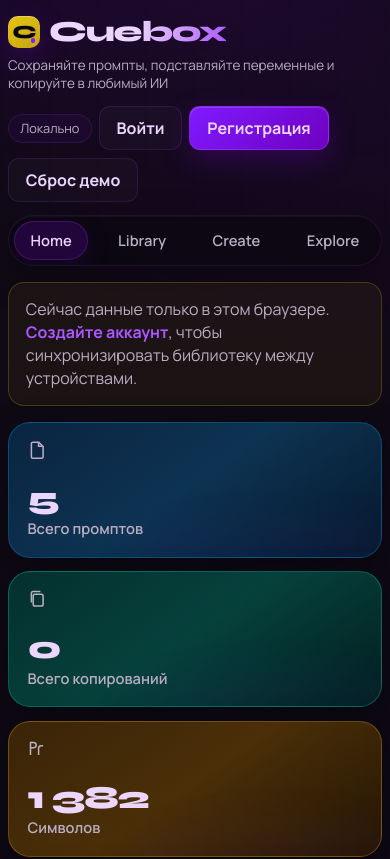
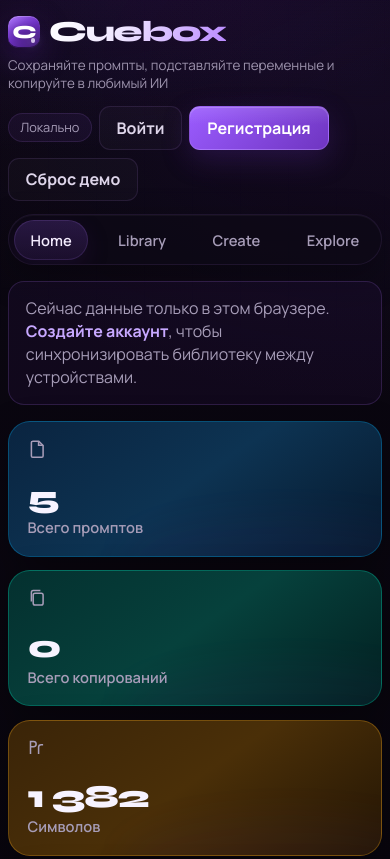
Before and after one commit to imtrtd/cuebox, a Next.js app: page / in a window 390 px wide. Shown: the top 859 px of the page. Built offline with nearby package versions, Linux system fonts and the light colour scheme; no server answers.

Commit message:
feat: add Cuebox app icon (#26)
skip

```diff
--- a/src/app/brand.css
+++ b/src/app/brand.css
@@ -1,147 +1,391 @@
-/* Cuebox × I'm Trying To Design — product identity layer */
+/* Cuebox × I'm Trying To Design — product identity layer
+   Keeps the existing component structure while replacing the cyan/magenta
+   cyber aesthetic with a quieter deep-violet design system. */
 
 :root {
-  --void: #0B0710;
-  --paper: #100A16;
-  --ink: #EDD6FE;
-  --ink-soft: #B9AEC2;
-  --mist: #37055C;
+  --void: #050309;
+  --paper: #09060f;
+  --ink: #f7f3ff;
+  --ink-soft: #a79db8;
+  --mist: #21162f;
 
-  --accent: #801AFF;
-  --accent-deep: #6E01C0;
-  --accent-text: #AB57FF;
-  --magenta: #AB57FF;
-  --violet: #7F14E9;
-  --amber: #E4C316;
+  --accent: #9b5cff;
+  --accent-deep: #5a23a7;
+  --accent-text: #c7a8ff;
+  --magenta: #c45cff;
+  --violet: #7b3cff;
+  --amber: #f2b84b;
   --danger: #ff6685;
 
-  --glass-soft: rgba(128, 26, 255, 0.035);
-  --glass: rgba(128, 26, 255, 0.065);
-  --glass-strong: rgba(171, 87, 255, 0.11);
-  --panel: rgba(20, 10, 30, 0.78);
-  --panel-strong: rgba(27, 12, 40, 0.94);
-  --panel-solid: #160D20;
+  --glass-soft: rgba(157, 92, 255, 0.035);
+  --glass: rgba(157, 92, 255, 0.065);
+  --glass-strong: rgba(183, 132, 255, 0.11);
+  --panel: rgba(15, 9, 23, 0.78);
+  --panel-strong: rgba(18, 11, 28, 0.94);
+  --panel-solid: #120b1c;
 
-  --line: rgba(171, 87, 255, 0.13);
-  --line-strong: rgba(171, 87, 255, 0.27);
-  --accent-soft: rgba(128, 26, 255, 0.11);
-  --accent-line: rgba(128, 26, 255, 0.24);
-  --accent-edge: rgba(171, 87, 255, 0.52);
-  --ink-veil: rgba(11, 7, 16, 0.62);
-  --ink-veil-soft: rgba(11, 7, 16, 0.38);
+  --line: rgba(183, 132, 255, 0.13);
+  --line-strong: rgba(183, 132, 255, 0.27);
+  --accent-soft: rgba(155, 92, 255, 0.11);
+  --accent-line: rgba(155, 92, 255, 0.24);
+  --accent-edge: rgba(177, 120, 255, 0.52);
+  --ink-veil: rgba(5, 3, 9, 0.62);
+  --ink-veil-soft: rgba(5, 3, 9, 0.38);
 
   --shadow: 0 24px 70px rgba(0, 0, 0, 0.46);
   --shadow-soft: 0 12px 36px rgba(0, 0, 0, 0.3);
   --shadow-lift: 0 30px 80px rgba(0, 0, 0, 0.55);
-  --glow: 0 0 0 1px rgba(171, 87, 255, 0.08), 0 10px 34px rgba(110, 1, 192, 0.2);
-  --glow-strong: 0 0 0 1px rgba(171, 87, 255, 0.16), 0 14px 46px rgba(128, 26, 255, 0.3);
-  --glow-magenta: 0 12px 40px rgba(127, 20, 233, 0.24);
+  --glow: 0 0 0 1px rgba(174, 117, 255, 0.08), 0 10px 34px rgba(92, 38, 166, 0.2);
+  --glow-strong: 0 0 0 1px rgba(194, 153, 255, 0.16), 0 14px 46px rgba(111, 49, 199, 0.3);
+  --glow-magenta: 0 12px 40px rgba(154, 72, 214, 0.24);
 
   --radius: 18px;
   --radius-sm: 12px;
 }
 
-html { background: var(--void); }
+html {
+  background: var(--void);
+}
 
 body {
-  color: var(--ink);
   background:
-    radial-gradient(900px 560px at 8% -10%, rgba(110, 1, 192, 0.22), transparent 62%),
-    radial-gradient(780px 520px at 94% 4%, rgba(55, 5, 92, 0.22), transparent 62%),
-    radial-gradient(680px 420px at 50% 108%, rgba(128, 26, 255, 0.12), transparent 64%),
-    linear-gradient(165deg, #100A16 0%, #0D0812 48%, #0B0710 100%);
+    radial-gradient(900px 560px at 8% -10%, rgba(110, 47, 196, 0.22), transparent 62%),
+    radial-gradient(780px 520px at 94% 4%, rgba(72, 31, 128, 0.16), transparent 62%),
+    radial-gradient(680px 420px at 50% 108%, rgba(155, 92, 255, 0.12), transparent 64%),
+    linear-gradient(165deg, #0b0712 0%, #08050d 48%, #050309 100%);
 }
 
 body::before {
   inset: 0;
-  opacity: 0.24;
+  opacity: 0.28;
   transform: none;
   mask-image: linear-gradient(to bottom, rgba(0,0,0,.75), transparent 82%);
   background-image:
-    linear-gradient(rgba(171,87,255,.05) 1px, transparent 1px),
-    linear-gradient(90deg, rgba(171,87,255,.05) 1px, transparent 1px);
+    linear-gradient(rgba(176, 126, 255, 0.055) 1px, transparent 1px),
+    linear-gradient(90deg, rgba(176, 126, 255, 0.055) 1px, transparent 1px);
   background-size: 72px 72px;
   animation: none;
 }
 
 body::after {
-  opacity: .15;
+  opacity: 0.18;
   mix-blend-mode: soft-light;
-  background-image: repeating-linear-gradient(to bottom, rgba(255,255,255,.016) 0 1px, transparent 1px 4px);
+  background-image:
+    radial-gradient(circle at 50% 0%, rgba(255,255,255,.08), transparent 38%),
+    repeating-linear-gradient(to bottom, rgba(255,255,255,.018) 0 1px, transparent 1px 4px);
 }
 
-.app-shell { width: min(1360px, calc(100% - 3rem)); padding-top: 1.6rem; }
+.app-shell {
+  width: min(1360px, calc(100% - 3rem));
+  padding-top: 1.6rem;
+}
 
+/* Product mark: a compact cue / container monogram.
+   The existing SVG remains as a semantic fallback; CSS turns it into the new identity. */
 .brand-mark {
   width: 2.45rem;
   height: 2.45rem;
   isolation: isolate;
   border-radius: 12px;
-  background: linear-gradient(145deg, #E4C316 0%, #c7a90f 100%);
-  box-shadow: inset 0 1px 0 rgba(255,255,255,.28), 0 10px 30px rgba(128,26,255,.24);
+  background:
+    linear-gradient(145deg, rgba(255,255,255,.13), transparent 32%),
+    linear-gradient(145deg, #a76bff 0%, #7133c7 48%, #3d176f 100%);
+  box-shadow:
+    inset 0 1px 0 rgba(255,255,255,.22),
+    inset 0 -1px 0 rgba(22, 7, 41, .7),
+    0 10px 30px rgba(93, 39, 164, .34);
   transform: rotate(-2deg);
 }
-.brand-mark svg { opacity: 0; animation: none; }
+
+.brand-mark svg {
+  opacity: 0;
+  animation: none;
+}
+
 .brand-mark::before {
-  content: "C"; position:absolute; inset:0; z-index:2; display:grid; place-items:center;
-  color:#0B0710; font-family:var(--font-display); font-size:1.42rem; font-weight:900; line-height:1;
-  letter-spacing:-.08em; transform:translateX(-.02em);
+  content: "C";
+  position: absolute;
+  inset: 0;
+  z-index: 2;
+  display: grid;
+  place-items: center;
+  color: #fff;
+  font-family: var(--font-display);
+  font-size: 1.42rem;
+  font-weight: 800;
+  line-height: 1;
+  letter-spacing: -0.08em;
+  text-shadow: 0 2px 12px rgba(20, 4, 39, .55);
+  transform: translateX(-.02em);
 }
+
 .brand-mark::after {
-  inset:auto; right:.38rem; bottom:.42rem; width:.34rem; height:.34rem; border:0; border-radius:50%;
-  background:#801AFF; box-shadow:0 0 14px rgba(171,87,255,.9); opacity:1; animation:none;
+  inset: auto;
+  right: .38rem;
+  bottom: .42rem;
+  width: .34rem;
+  height: .34rem;
+  border: 0;
+  border-radius: 50%;
+  background: #e9d9ff;
+  box-shadow: 0 0 12px rgba(226, 204, 255, .9);
+  opacity: 1;
+  animation: none;
 }
+
 .brand {
-  font-size:clamp(2rem,3.4vw,2.7rem); font-weight:800; letter-spacing:-.055em;
-  background:linear-gradient(110deg,#EDD6FE 0%,#EDD6FE 48%,#AB57FF 100%);
-  -webkit-background-clip:text; background-clip:text; filter:none; animation:brand-in .65s var(--ease-out) both;
+  font-size: clamp(2rem, 3.4vw, 2.7rem);
+  font-weight: 800;
+  letter-spacing: -0.055em;
+  background: linear-gradient(110deg, #fff 0%, #eee4ff 42%, #b989ff 100%);
+  -webkit-background-clip: text;
+  background-clip: text;
+  filter: none;
+  animation: brand-in .65s var(--ease-out) both;
 }
-.tagline { max-width:31rem; margin-top:.48rem; color:#B9AEC2; font-size:.94rem; }
-.site-header { margin-bottom:1.5rem; }
-.site-nav-pill { padding:.3rem; border-color:rgba(171,87,255,.12); background:rgba(11,7,16,.72); box-shadow:inset 0 1px 0 rgba(255,255,255,.035),var(--shadow-soft); }
-.nav-tab { min-height:2.35rem; padding:.55rem 1.05rem; }
-.nav-tab.active { color:#EDD6FE; background:rgba(110,1,192,.24); box-shadow:inset 0 0 0 1px rgba(171,87,255,.2),0 8px 22px rgba(55,5,92,.28); }
 
-.toolbar,.sidebar,.main-pane,.folder-sidebar,.home-card,.dashboard-card,.explore-card,.auth-card,.modal-card {
-  border-color:var(--line); background-color:var(--panel); box-shadow:var(--shadow),inset 0 1px 0 rgba(255,255,255,.035);
+.tagline {
+  max-width: 31rem;
+  margin-top: .48rem;
+  color: #9d93ad;
+  font-size: .94rem;
 }
-.toolbar::before { display:none; }
-.search-field input,.field input,.field textarea,.field select,.sort-field select,.move-field select { border-color:rgba(171,87,255,.14); background:rgba(11,7,16,.72); }
-.search-field input:focus,.field input:focus,.field textarea:focus,.field select:focus,.sort-field select:focus,.move-field select:focus { border-color:#801AFF; box-shadow:0 0 0 3px rgba(128,26,255,.16); }
 
-.btn { min-height:2.45rem; border-radius:11px; font-weight:650; }
-.btn-primary { color:#EDD6FE; border-color:rgba(171,87,255,.3); background:linear-gradient(135deg,#801AFF 0%,#6E01C0 100%); box-shadow:0 10px 28px rgba(110,1,192,.3),inset 0 1px 0 rgba(255,255,255,.16); }
-.btn-primary::after { display:none; }
-.btn-primary:hover { filter:brightness(1.08); box-shadow:0 12px 36px rgba(128,26,255,.38),0 0 24px rgba(171,87,255,.12); }
-.btn-ghost { color:#EDD6FE; background:rgba(255,255,255,.025); border-color:rgba(171,87,255,.14); }
-.btn-ghost:hover { background:rgba(128,26,255,.1); border-color:rgba(171,87,255,.28); }
-.ai-folder.active,.kind-tab.active,.pill.active { border-color:rgba(171,87,255,.38); background:rgba(110,1,192,.16); }
-.sync-banner { border-color:rgba(228,195,22,.22); background:rgba(228,195,22,.055); }
+.site-header {
+  margin-bottom: 1.5rem;
+}
 
-::selection { color:#0B0710; background:#E4C316; }
-:focus-visible { outline:2px solid #AB57FF; outline-offset:3px; }
+.site-nav-pill {
+  padding: .3rem;
+  border-color: rgba(183, 132, 255, .1);
+  background: rgba(14, 9, 22, .7);
+  box-shadow: inset 0 1px 0 rgba(255,255,255,.035), var(--shadow-soft);
+}
 
-.auth-brand { position:relative; display:inline-flex; align-items:center; gap:.65rem; color:#EDD6FE; text-decoration:none; letter-spacing:-.04em; }
-.auth-brand::before { content:"C"; display:grid; place-items:center; width:2rem; height:2rem; border-radius:10px; color:#0B0710; font-family:var(--font-display); font-size:1.12rem; font-weight:900; background:#E4C316; box-shadow:0 8px 24px rgba(128,26,255,.25); }
-.auth-brand::after { content:""; position:absolute; left:1.42rem; top:1.45rem; width:.25rem; height:.25rem; border-radius:50%; background:#801AFF; box-shadow:0 0 9px rgba(171,87,255,.85); }
+.nav-tab {
+  min-height: 2.35rem;
+  padding: .55rem 1.05rem;
+}
 
-@media (max-width:900px) {
-  .app-shell { width:min(100% - 1.5rem,760px); padding-top:1rem; }
-  .site-header { gap:.8rem; }
-  .brand-mark { width:2.25rem; height:2.25rem; }
-  .brand { font-size:2.05rem; }
-  .tagline { font-size:.9rem; }
+.nav-tab.active {
+  color: #f5edff;
+  background: linear-gradient(180deg, rgba(150, 88, 245, .2), rgba(101, 49, 168, .16));
+  box-shadow: inset 0 0 0 1px rgba(181, 126, 255, .15), 0 8px 22px rgba(57, 24, 97, .22);
 }
-@media (max-width:640px) {
-  body::before { background-size:48px 48px; opacity:.16; }
-  .app-shell { width:calc(100% - 1rem); padding-bottom:1.25rem; }
-  .site-header { margin-bottom:1rem; }
-  .brand-row { gap:.55rem; }
-  .brand-mark { width:2rem; height:2rem; border-radius:10px; }
-  .brand-mark::before { font-size:1.16rem; }
-  .brand-mark::after { right:.31rem; bottom:.34rem; width:.28rem; height:.28rem; }
-  .brand { font-size:1.82rem; }
-  .tagline { max-width:22rem; font-size:.84rem; line-height:1.4; }
-  .btn { min-height:2.75rem; }
+
+.toolbar,
+.sidebar,
+.main-pane,
+.folder-sidebar,
+.home-card,
+.dashboard-card,
+.explore-card,
+.auth-card,
+.modal-card {
+  border-color: var(--line);
+  background-color: var(--panel);
+  box-shadow: var(--shadow), inset 0 1px 0 rgba(255,255,255,.035);
 }
-@media (prefers-reduced-motion:reduce) { .brand,.brand-mark,.tagline,.site-nav-pill { animation:none !important; } }
+
+.toolbar::before {
+  display: none;
+}
+
+.search-field input,
+.field input,
+.field textarea,
+.field select,
+.sort-field select,
+.move-field select {
+  border-color: rgba(181, 128, 255, .14);
+  background: rgba(8, 5, 13, .72);
+}
+
+.search-field input:focus,
+.field input:focus,
+.field textarea:focus,
+.field select:focus,
+.sort-field select:focus,
+.move-field select:focus {
+  border-color: rgba(177, 118, 255, .55);
+  box-shadow: 0 0 0 3px rgba(143, 76, 238, .14);
+}
+
+.btn {
+  min-height: 2.45rem;
+  border-radius: 11px;
+  font-weight: 650;
+}
+
+.btn-primary {
+  color: #fff;
+  border-color: rgba(202, 164, 255, .22);
+  background:
+    linear-gradient(180deg, rgba(255,255,255,.1), transparent 42%),
+    linear-gradient(135deg, #9b5cff 0%, #6f35c1 100%);
+  box-shadow: 0 10px 28px rgba(95, 42, 166, .28), inset 0 1px 0 rgba(255,255,255,.18);
+}
+
+.btn-primary::after {
+  display: none;
+}
+
+.btn-primary:hover {
+  filter: brightness(1.08);
+  box-shadow: 0 12px 34px rgba(107, 47, 186, .36), inset 0 1px 0 rgba(255,255,255,.2);
+}
+
+.btn-ghost {
+  color: #ded5ea;
+  background: rgba(255,255,255,.025);
+  border-color: rgba(185, 142, 242, .12);
+}
+
+.btn-ghost:hover {
+  background: rgba(150, 89, 237, .09);
+  border-color: rgba(177, 119, 255, .26);
+}
+
+.ai-folder.active,
+.kind-tab.active,
+.pill.active {
+  border-color: rgba(176, 118, 255, .34);
+  background: rgba(135, 70, 220, .12);
+}
+
+.sync-banner {
+  border-color: rgba(178, 124, 255, .18);
+  background: rgba(91, 42, 150, .09);
+}
+
+::selection {
+  color: #fff;
+  background: rgba(137, 74, 225, .72);
+}
+
+:focus-visible {
+  outline: 2px solid rgba(190, 145, 255, .78);
+  outline-offset: 3px;
+}
+
+/* Auth lockup mirrors the app mark without adding extra component weight. */
+.auth-brand {
+  position: relative;
+  display: inline-flex;
+  align-items: center;
+  gap: .65rem;
+  color: #f5efff;
+  text-decoration: none;
+  letter-spacing: -.04em;
+}
+
+.auth-brand::before {
+  content: "C";
+  display: grid;
+  place-items: center;
+  width: 2rem;
+  height: 2rem;
+  border-radius: 10px;
+  color: #fff;
+  font-family: var(--font-display);
+  font-size: 1.12rem;
+  font-weight: 800;
+  background: linear-gradient(145deg, #a76bff 0%, #7133c7 55%, #3d176f 100%);
+  box-shadow: 0 8px 24px rgba(93, 39, 164, .3);
+}
+
+.auth-brand::after {
+  content: "";
+  position: absolute;
+  left: 1.42rem;
+  top: 1.45rem;
+  width: .25rem;
+  height: .25rem;
+  border-radius: 50%;
+  background: #eadcff;
+  box-shadow: 0 0 8px rgba(232, 218, 255, .8);
+}
+
+@media (max-width: 900px) {
+  .app-shell {
+    width: min(100% - 1.5rem, 760px);
+    padding-top: 1rem;
+  }
+
+  .site-header {
+    gap: .8rem;
+  }
+
+  .brand-mark {
+    width: 2.25rem;
+    height: 2.25rem;
+  }
+
+  .brand {
+    font-size: 2.05rem;
+  }
+
+  .tagline {
+    font-size: .9rem;
+  }
+}
+
+@media (max-width: 640px) {
+  body::before {
+    background-size: 48px 48px;
+    opacity: .18;
+  }
+
+  .app-shell {
+    width: calc(100% - 1rem);
+    padding-bottom: 1.25rem;
+  }
+
+  .site-header {
+    margin-bottom: 1rem;
+  }
+
+  .brand-row {
+    gap: .55rem;
+  }
+
+  .brand-mark {
+    width: 2rem;
+    height: 2rem;
+    border-radius: 10px;
+  }
+
+  .brand-mark::before {
+    font-size: 1.16rem;
+  }
+
+  .brand-mark::after {
+    right: .31rem;
+    bottom: .34rem;
+    width: .28rem;
+    height: .28rem;
+  }
+
+  .brand {
+    font-size: 1.82rem;
+  }
+
+  .tagline {
+    max-width: 22rem;
+    font-size: .84rem;
+    line-height: 1.4;
+  }
+
+  .btn {
+    min-height: 2.6rem;
+  }
+}
+
+@media (prefers-reduced-motion: reduce) {
+  .brand,
+  .brand-mark,
+  .tagline,
+  .site-nav-pill {
+    animation: none !important;
+  }
+}
```
Also changed, not shown: public/icon.svg.
